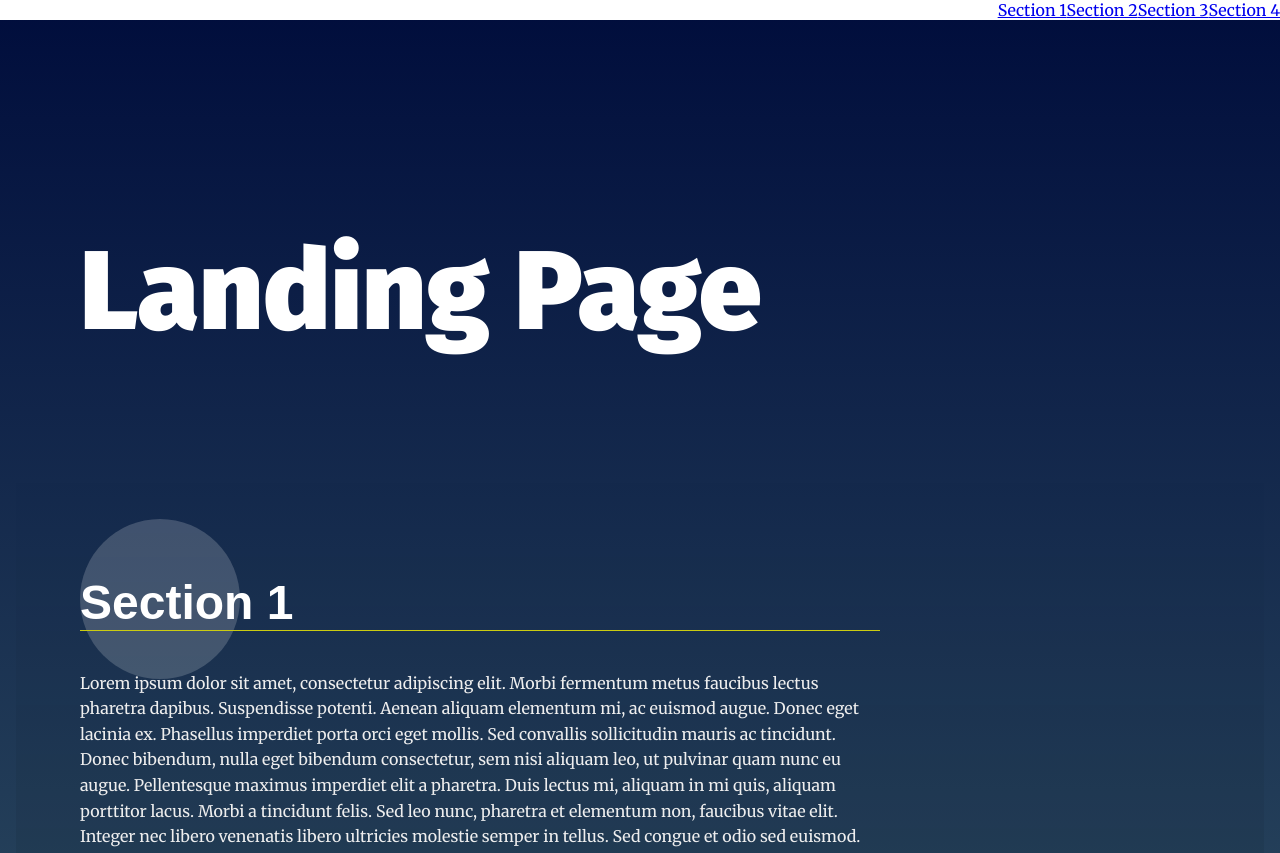
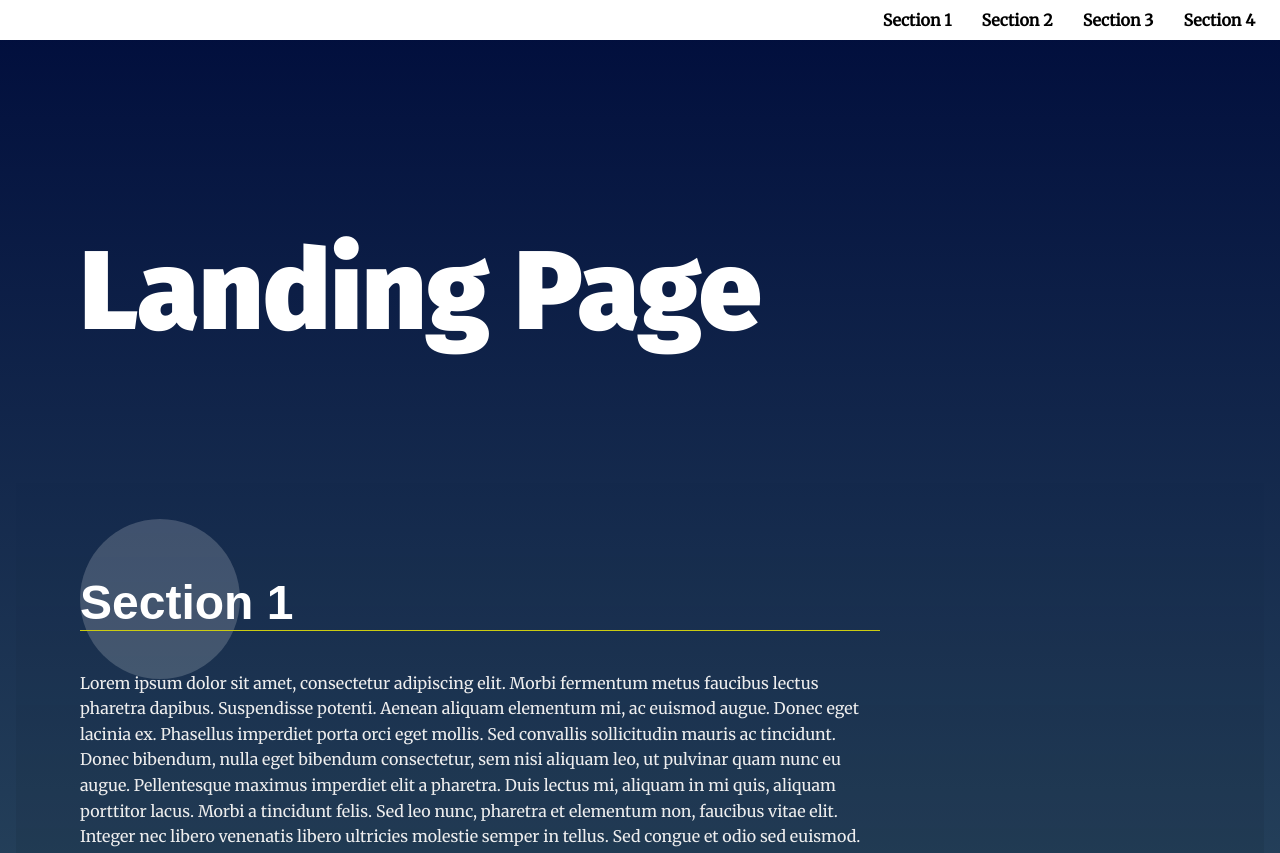
Before and after one commit to cpigeon/landing-page, a plain HTML site: page index.html in a window 1280 px wide. Shown: the top 853 px of the page. Drawn offline with Linux system fonts and the light colour scheme.

Commit message:
feat: Add style in CSS to anchor elements

```diff
--- a/css/styles.css
+++ b/css/styles.css
@@ -66,12 +66,19 @@ section {
 /* Navigation Styles*/
 .navbar__menu ul {
     padding-left: 0;
-    margin: 0;
+    margin: 10px;
     text-align: right;
 }
 
 .navbar__menu li {
     display: inline-block;
+}
+
+.navbar__menu a {
+  text-decoration: none;
+  color: black;
+  padding: 15px;
+  font-weight: 900;
 }
 
 .navbar__menu .menu__link {
```
